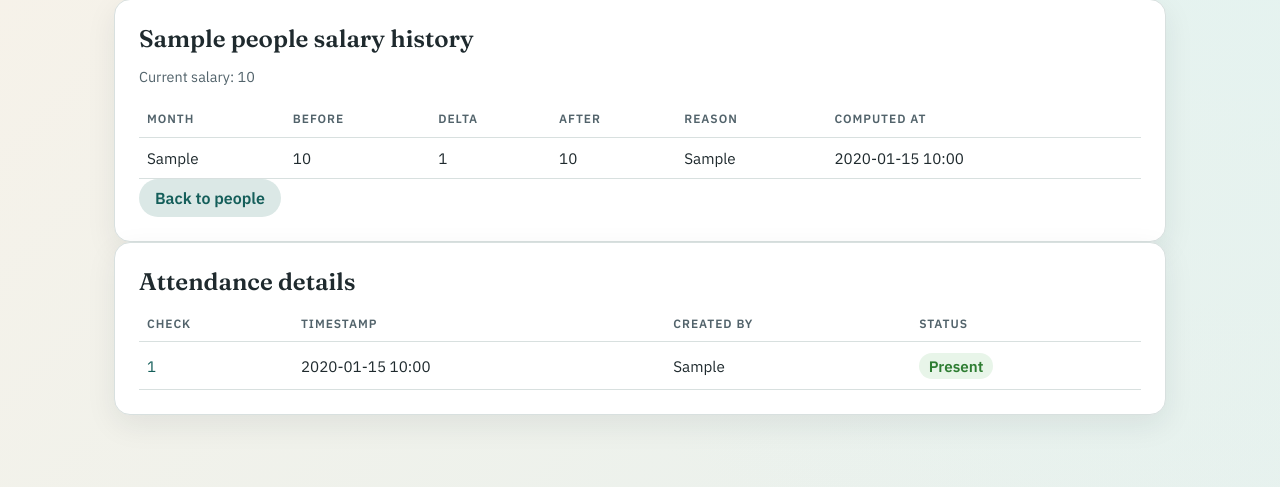
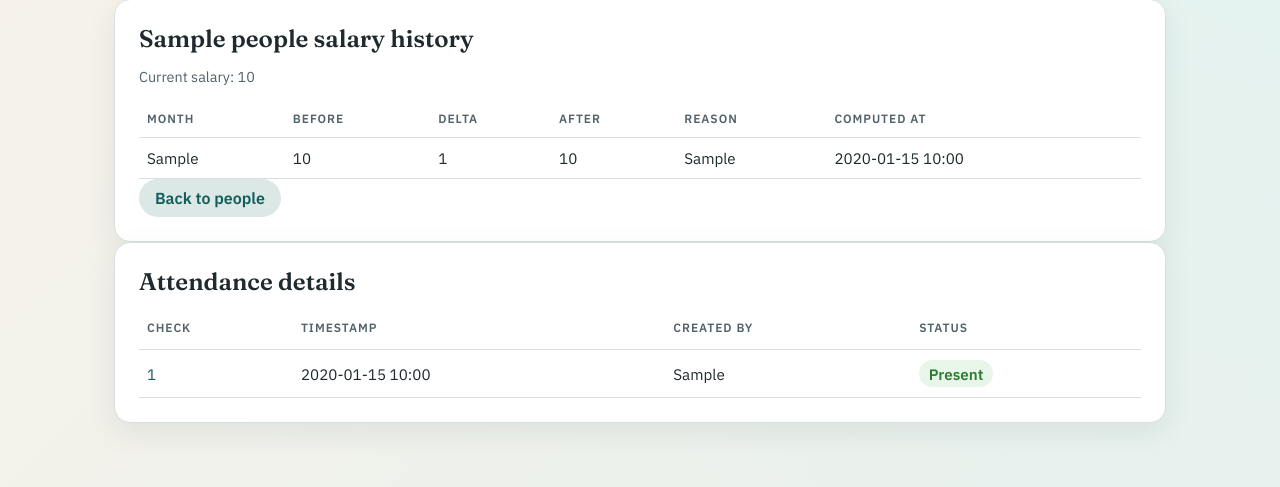
Before and after one commit to DavidLiu-code/Attendance_Code, a FastAPI app: page /people/1 in a window 1280 px wide. Shown: the part 110-597 px from the top of the page. Run offline with FastAPI, Linux system fonts and the light colour scheme; tables that the repository leaves empty hold one stand-in row (values such as "Sample post").

Commit message:
fix(Attendance): details for filtering

```diff
--- a/app/main.py
+++ b/app/main.py
@@ -404,6 +404,8 @@ def person_history(
         {"check": check, "status": mark_map.get(check.id, "unmarked")}
         for check in checks
     ]
+    attendance_total = len(attendance_rows)
+    attendance_min_height = (attendance_total + 1) * 44 if attendance_total else 0
     if status:
         attendance_rows = [
             row for row in attendance_rows if row["status"] == status
@@ -415,6 +417,7 @@ def person_history(
             "person": person,
             "history": history,
             "attendance_rows": attendance_rows,
+            "attendance_min_height": attendance_min_height,
             "filter_status": status,
             "current_user": current_user,
             "msg": msg,
--- a/app/templates/base.html
+++ b/app/templates/base.html
@@ -252,6 +252,11 @@
         font-weight: 600;
         color: var(--accent-dark);
       }
+      .attendance-table th,
+      .attendance-table td {
+        height: 44px;
+        vertical-align: middle;
+      }
       @media (max-width: 720px) {
         .nav {
           padding: 1rem;
--- a/app/templates/person_history.html
+++ b/app/templates/person_history.html
@@ -45,7 +45,8 @@
     </p>
   {% endif %}
   {% if attendance_rows %}
-  <table>
+  <div class="attendance-table-wrap"{% if attendance_min_height %} style="min-height: {{ attendance_min_height }}px;"{% endif %}>
+  <table class="attendance-table">
     <thead>
       <tr>
         <th>Check</th>
@@ -91,6 +92,7 @@
       {% endfor %}
     </tbody>
   </table>
+  </div>
   {% else %}
     <p class="muted">No checks yet.</p>
   {% endif %}
```
